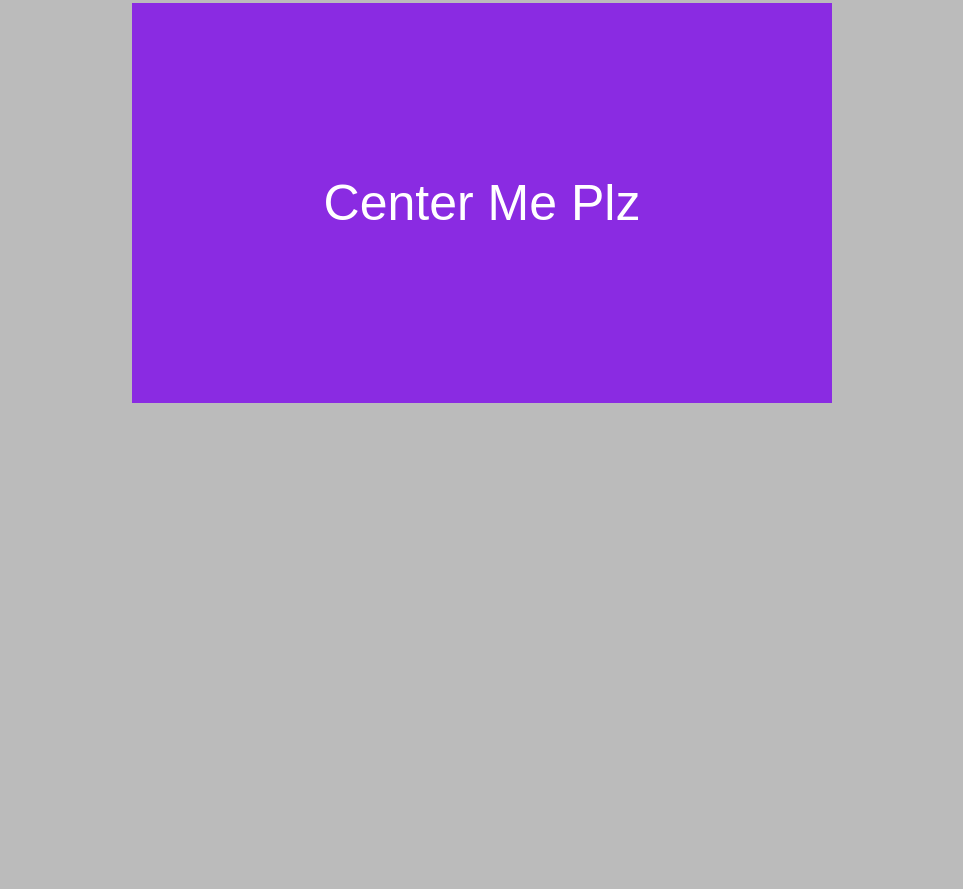
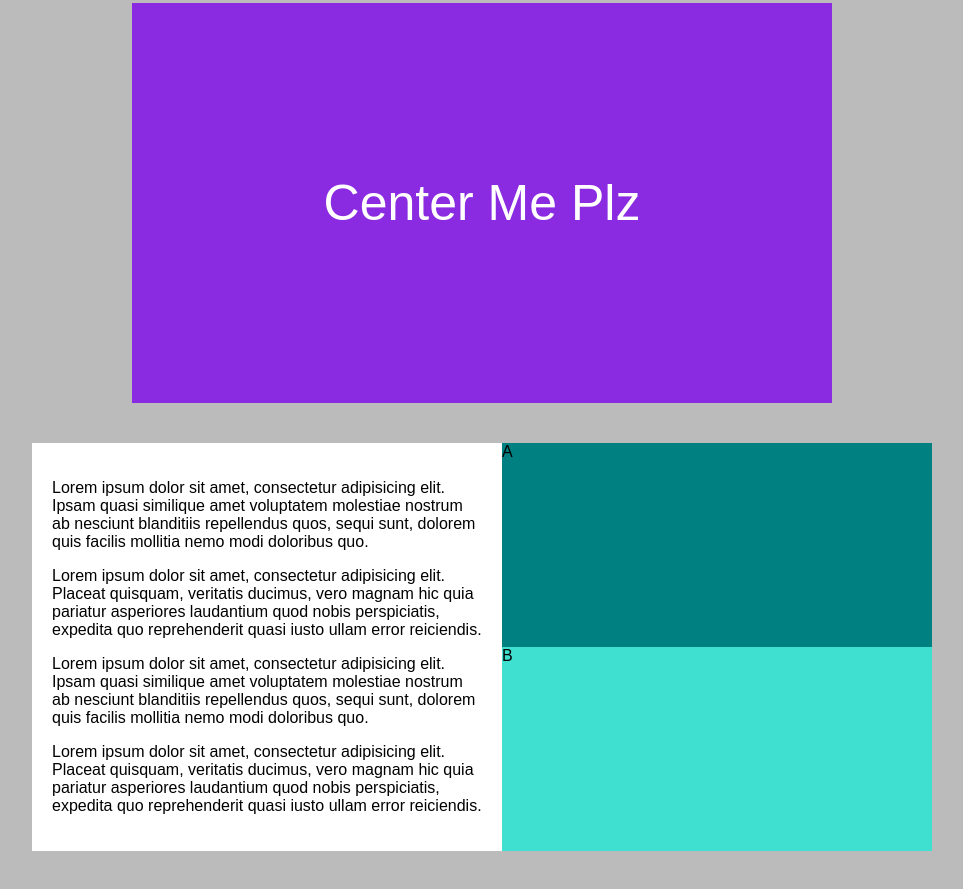
Before and after one commit to dayana-alonso/flex-box, a plain HTML site: page index.html in a window 1280 px wide. Shown: the part 1215-2104 px from the top of the page, without its empty margins (158-1121 px from the left). Before the commit the page ends 1758 px from the top, so only its background shows below. Drawn offline with Linux system fonts and the light colour scheme.

Commit message:
sixth column added

```diff
--- a/css/style.css
+++ b/css/style.css
@@ -134,6 +134,37 @@ h2, h3 {
   color: #FFF;
   font-size: 50px;
   margin: auto;
-
 }
 /* fifth example end */
+
+/* sixth example */
+
+.equal-height-container {
+  max-width: 900px;
+  margin: 0 auto;
+  display: flex;
+}
+
+.first {
+  background-color: white;
+  padding: 20px;
+  flex: 1;
+}
+
+.second {
+  background-color: wheat;
+  flex: 1;
+  display: flex;
+  flex-direction: column;
+}
+
+.second-a {
+  background-color: teal;
+  flex: 1;
+}
+
+.second-b {
+  background-color: turquoise;
+  flex: 1;
+}
+/* sixth example end */
--- a/index.html
+++ b/index.html
@@ -98,5 +98,34 @@
         <div class="center-me">Center Me Plz</div>
     </div>
     <!-- fifth example end -->
+
+    <!-- sixth example -->
+    <div class="equal-height-container">
+      <div class="first">
+        <p>Lorem ipsum dolor sit amet, consectetur adipisicing elit. Ipsam quasi similique amet voluptatem molestiae nostrum ab nesciunt blanditiis
+          repellendus quos, sequi sunt, dolorem quis facilis mollitia nemo modi doloribus quo.
+        </p>
+        <p>Lorem ipsum dolor sit amet, consectetur adipisicing elit. Placeat quisquam, veritatis ducimus,
+          vero magnam hic quia pariatur asperiores laudantium quod nobis perspiciatis,
+          expedita quo reprehenderit quasi iusto ullam error reiciendis.
+        </p>
+        <p>Lorem ipsum dolor sit amet, consectetur adipisicing elit.
+          Ipsam quasi similique amet voluptatem molestiae nostrum ab nesciunt blanditiis
+          repellendus quos, sequi sunt, dolorem quis facilis mollitia nemo modi doloribus quo.
+        </p>
+        <p>Lorem ipsum dolor sit amet, consectetur adipisicing elit.
+          Placeat quisquam, veritatis ducimus, vero magnam hic quia pariatur
+          asperiores laudantium quod nobis perspiciatis, expedita quo reprehenderit quasi iusto ullam error reiciendis.
+        </p>
+      </div>
+      <div class="second">
+        <div class="second-a">A</div>
+        <div class="second-b">B</div>
+      </div>
+    </div>
+    <!-- sixth example end-->
+
+
+
   </body>
 </html>
```
Lines whose indentation alone changed are shown as unchanged.
